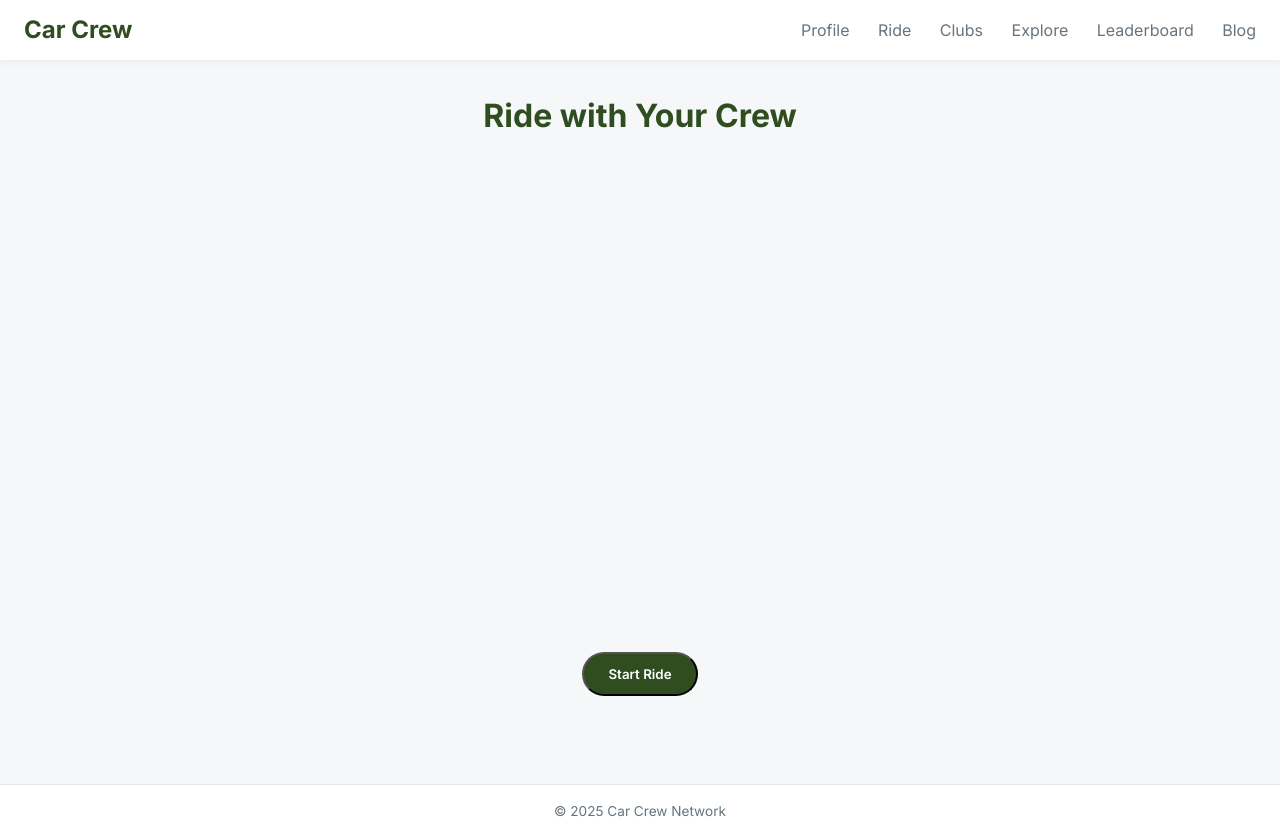
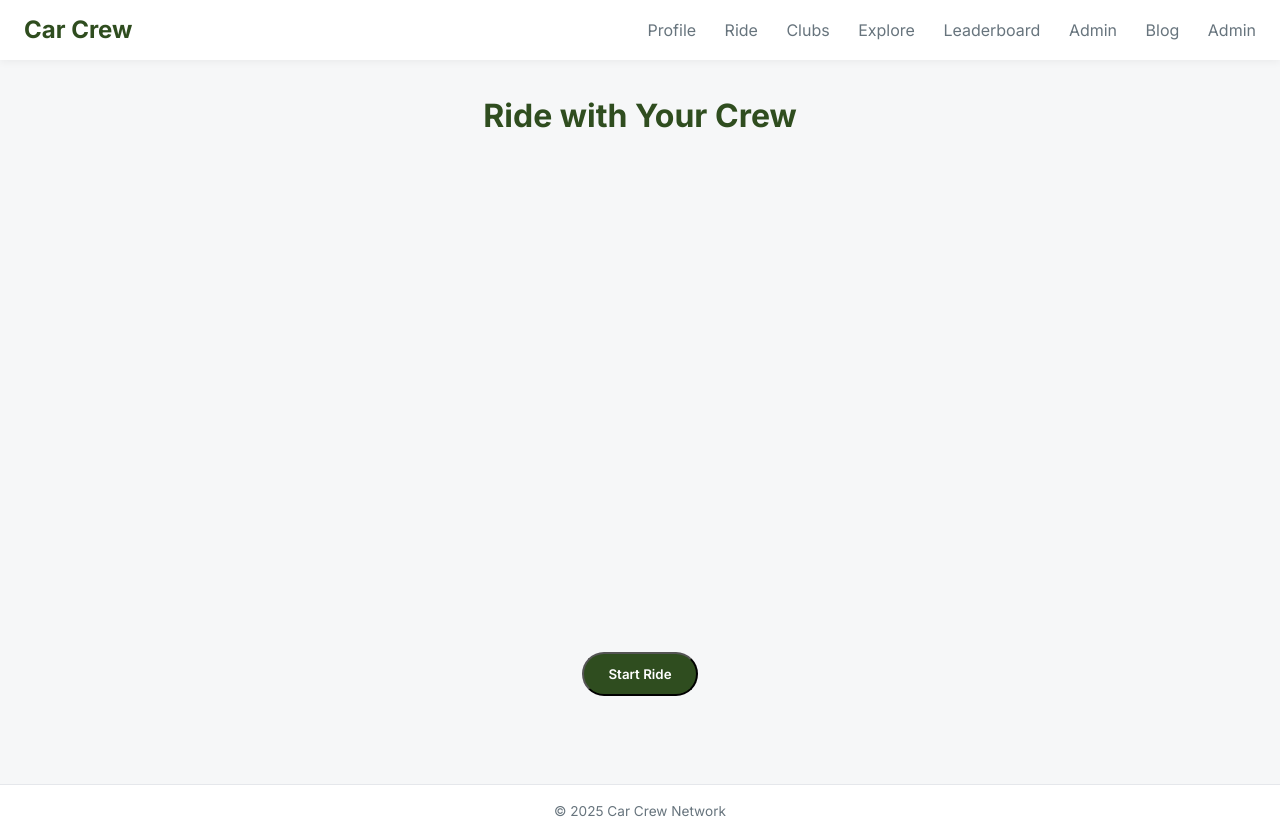
Before and after one commit to macike01/car-app, a plain HTML site: page ride.html in a window 1280 px wide. Drawn offline with nearby package versions, Linux system fonts and the light colour scheme; a small style sheet from the web is missing.

Commit message:
Add admin link to navigation across pages

```diff
--- a/ride.html
+++ b/ride.html
@@ -22,8 +22,11 @@
       <a href="ride.html" class="active">Ride</a>
       <a href="clubs.html">Clubs</a>
       <a href="explore.html">Explore</a>
-      <a href="leaderboard.html">Leaderboard</a>
-      <a href="blog.html">Blog</a>
+          <a href="leaderboard.html">Leaderboard</a>
+          <!-- Admin dashboard link -->
+          <a href="admin.html">Admin</a>
+          <a href="blog.html">Blog</a>
+      <a href="admin.html">Admin</a>
     </nav>
   </header>
   <main>
```
Also changed, not shown: blog.html (+5 -2 lines), clubs.html (+5 -2 lines), explore.html (+5 -2 lines), index.html (+5 -2 lines), leaderboard.html (+5 -2 lines), profile.html (+5 -2 lines).
